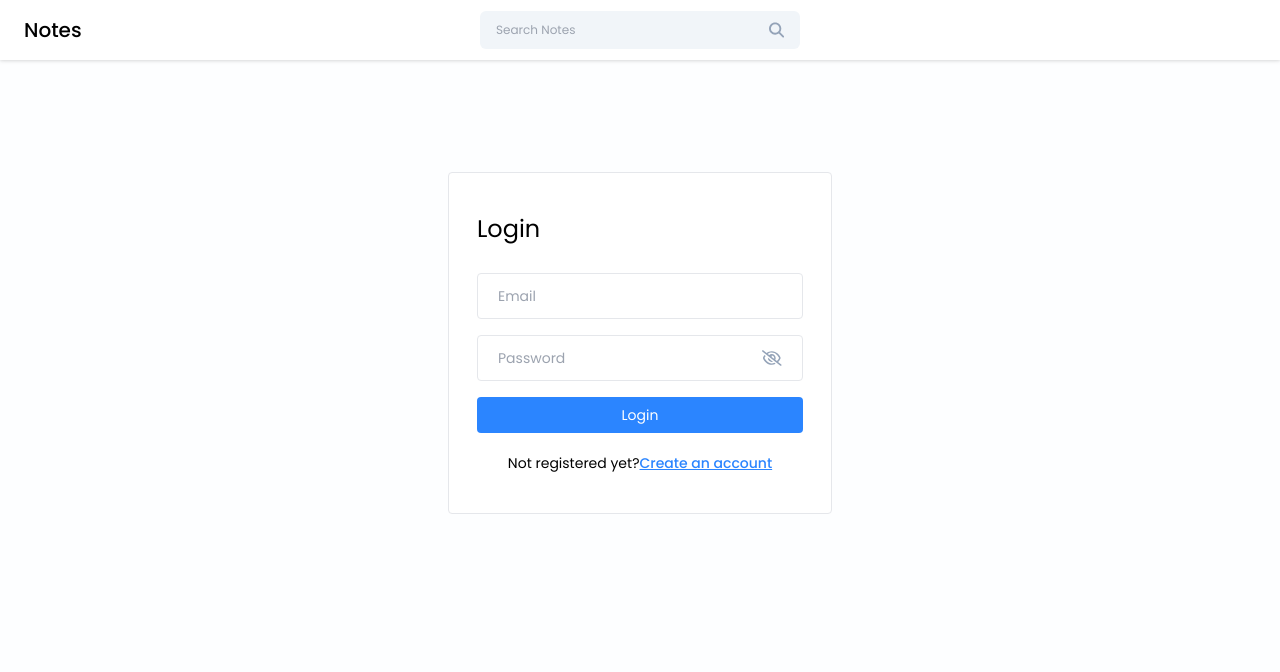
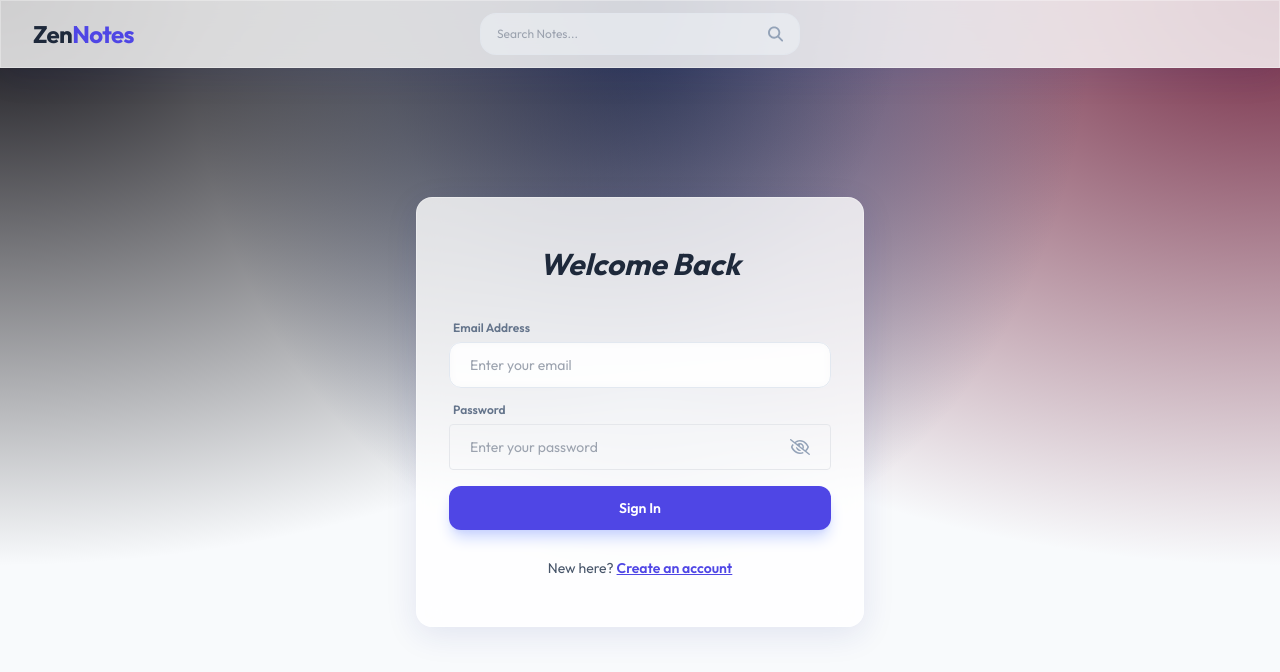
Before and after one commit to Adeelniaz7/full-stack-notes-app, a React (Vite) app in the folder frontend/notes-app/: page /Login in a window 1280 px wide. Shown: the top 672 px of the page. Built offline with nearby package versions, Linux system fonts and the light colour scheme.

Commit message:
fix error

```diff
--- a/frontend/notes-app/src/Pages/Login/Login.jsx
+++ b/frontend/notes-app/src/Pages/Login/Login.jsx
@@ -55,31 +55,43 @@ const Login = () => {
     <>
       <Navbar />
 
-      <div className='flex items-center justify-center mt-28'>
-        <div className='w-96 border rounded bg-white px-7 py-10'>
+      <div className='flex items-center justify-center min-h-[80vh] px-4'>
+        <div className='w-full max-w-md glass-card rounded-2xl px-8 py-12 transition-all duration-500 hover:shadow-indigo-500/10'>
           <form onSubmit={handleLogin}>
-            <h4 className="text-2xl mb-7">Login</h4>
+            <h4 className="text-3xl font-bold text-slate-800 mb-8 text-center italic">Welcome Back</h4>
 
+            <div className="space-y-1">
+              <label className="input-label">Email Address</label>
               <input
                 type="text"
-              placeholder="Email"
+                placeholder="Enter your email"
                 className="input-box"
                 value={email}
                 autoComplete="off"
                 onChange={(e) => setEmail(e.target.value)}
               />
+            </div>
 
+            <div className="space-y-1 mt-2">
+              <label className="input-label">Password</label>
               <Passwordinput
                 value={password}
                 onChange={(e) => setPassword(e.target.value)}
+                placeholder="Enter your password"
               />
-            {error && <p className="text-red-500 text-xs pb-1">{error}</p>}
+            </div>
 
-            <button type="submit" className="btn-primary">Login</button>
-            <p className=" text-sm text-center mt-4">
-              Not registered yet?{""}
-              <Link to="/SignUp" className="font-medium text-primary underline">
-                Create an account</Link>
+            {error && <p className="text-red-500 text-xs font-medium pb-4 animate-pulse">{error}</p>}
+
+            <button type="submit" className="btn-primary mt-4">
+              Sign In
+            </button>
+
+            <p className="text-sm text-center text-slate-600 mt-6">
+              New here?{" "}
+              <Link to="/SignUp" className="font-semibold text-indigo-600 hover:text-indigo-700 underline transition-colors">
+                Create an account
+              </Link>
             </p>
           </form>
         </div>
--- a/frontend/notes-app/src/Pages/SignUp/SignUp.jsx
+++ b/frontend/notes-app/src/Pages/SignUp/SignUp.jsx
@@ -64,43 +64,54 @@ const SignUp = () => {
     <>
       <Navbar />
 
-      <div className='flex items-center justify-center mt-28'>
-        <div className='w-96 border rounded bg-white px-7 py-10'>
+      <div className='flex items-center justify-center min-h-[80vh] px-4'>
+        <div className='w-full max-w-md glass-card rounded-2xl px-8 py-12 transition-all duration-500 hover:shadow-indigo-500/10'>
           <form onSubmit={handleSignUp}>
-            <h4 className="text-2xl mb-7">SignUp</h4>
+            <h4 className="text-3xl font-bold text-slate-800 mb-8 text-center italic">Create Account</h4>
 
+            <div className="space-y-1">
+              <label className="input-label">Full Name</label>
               <input
                 type="text"
-              placeholder="Name"
+                placeholder="Enter your name"
                 className="input-box"
                 value={name}
                 onChange={(e) => setName(e.target.value)}
               />
+            </div>
 
+            <div className="space-y-1 mt-2">
+              <label className="input-label">Email Address</label>
               <input
                 type="text"
-              placeholder="Email"
+                placeholder="Enter your email"
                 className="input-box"
                 value={email}
                 onChange={(e) => setEmail(e.target.value)}
               />
+            </div>
 
-
+             <div className="space-y-1 mt-2">
+              <label className="input-label">Password</label>
               <Passwordinput
                 value={password}
                 onChange={(e) => setPassword(e.target.value)}
+                placeholder="Create a password"
               />
+            </div>
 
-            {error && <p className="text-red-500 text-xs pb-1">{error}</p>}
+            {error && <p className="text-red-500 text-xs font-medium pb-4 animate-pulse">{error}</p>}
 
-            <button type="submit" className="btn-primary">Create Account</button>
-            <p className=" text-sm text-center mt-4">
-              Already have an account?{""}
-              <Link to="/Login" className="font-medium text-primary underline">
-                Login</Link>
+            <button type="submit" className="btn-primary mt-4">
+              Join Now
+            </button>
+
+            <p className="text-sm text-center text-slate-600 mt-6">
+              Already have an account?{" "}
+              <Link to="/Login" className="font-semibold text-indigo-600 hover:text-indigo-700 underline transition-colors">
+                Login
+              </Link>
             </p>
-
-
           </form>
         </div>
       </div>
--- a/frontend/notes-app/src/components/EmptyCard/Emptycard.jsx
+++ b/frontend/notes-app/src/components/EmptyCard/Emptycard.jsx
@@ -2,9 +2,11 @@ import React from 'react';
 
 const EmptyCard = ({ imgSrc, message }) => {
     return (
-        <div className='flex flex-col items-center justify-center mt-20'>
-            <img src={imgSrc} alt='empty' className='w-60' />
-            <p className='w-1/2 text-sm font-medium text-slate-700 text-center leading-7 mt-5'>
+        <div className='flex flex-col items-center justify-center mt-12 animate-fade-in'>
+            <div className="w-80 h-80 flex items-center justify-center mb-6">
+                <img src={imgSrc} alt='empty' className='w-full object-contain drop-shadow-2xl' />
+            </div>
+            <p className='w-[80%] md:w-1/2 text-base font-semibold text-slate-400 text-center leading-relaxed italic'>
                 {message}
             </p>
         </div>
--- a/frontend/notes-app/src/components/Navbar/Navbar.jsx
+++ b/frontend/notes-app/src/components/Navbar/Navbar.jsx
@@ -26,9 +26,11 @@ const Navbar = ({ userInfo, onSearchNote, handleClearSearch }) => {
   }
 
   return (
-    <div className='bg-white flex items-center justify-between px-6 py-2 drop-shadow'>
-      <div className='flex-1 text-left'>
-        <h2 className='text-xl font-medium text-black py-2'>Notes</h2>
+    <div className='sticky top-0 z-50 glass-card flex items-center justify-between px-8 py-3 mb-6'>
+      <div className='flex-1'>
+        <h2 className='text-2xl font-bold text-slate-800 tracking-tight'>
+          Zen<span className="text-indigo-600">Notes</span>
+        </h2>
       </div>
 
       <div className='flex-1 flex justify-center'>
--- a/frontend/notes-app/src/components/Searchbar/Searchbar.jsx
+++ b/frontend/notes-app/src/components/Searchbar/Searchbar.jsx
@@ -3,24 +3,29 @@ import {FaMagnifyingGlass} from "react-icons/fa6";
 import {IoMdClose} from "react-icons/io";
 
 const Searchbar = ({value,onChange,handleSearch,onClearSearch}) => {
-  return  <div className="w-80 flex items-center px-4 bg-slate-100 rounded-md">
+  return (
+    <div className="w-80 flex items-center px-4 bg-slate-100/50 border border-slate-200/50 rounded-2xl transition-all duration-300 focus-within:bg-white focus-within:shadow-md focus-within:w-96">
       <input
         type="text"
-      placeholder="Search Notes"
-      className="w-full text-xs bg-transparent py-[11px] outline-none"
+        placeholder="Search Notes..."
+        className="w-full text-xs bg-transparent py-3 outline-none text-slate-700"
         value={value}
         onChange={onChange}
       />
 
-      { value && (
+      {value && (
         <IoMdClose
-      className="text-xl text-slate-500 cursor-pointer hover:text-black mr-3"
+          className="text-xl text-slate-500 cursor-pointer hover:text-red-500 transition-colors mr-3"
           onClick={onClearSearch}
         />
       )}
 
-      <FaMagnifyingGlass className="text-slate-400 cursor-pointer hover:text-black" onClick={handleSearch}/>
+      <FaMagnifyingGlass
+        className="text-slate-400 cursor-pointer hover:text-indigo-600 transition-colors"
+        onClick={handleSearch}
+      />
     </div>
+  );
 
 }
 
--- a/frontend/notes-app/src/index.css
+++ b/frontend/notes-app/src/index.css
@@ -1,38 +1,89 @@
-@import url('https://fonts.googleapis.com/css2?family=Poppins:ital,wght@0,100;0,200;0,300;0,400;0,500;0,600;0,700;0,800;0,900;1,100;1,200;1,300;1,400;1,500;1,600;1,700;1,800;1,900&display=swap');
+@import url('https://fonts.googleapis.com/css2?family=Outfit:wght@100;200;300;400;500;600;700;800;900&display=swap');
 
 @tailwind base;
 @tailwind components;
 @tailwind utilities;
 
 @layer base {
+  :root {
+    --primary: #6366f1;
+    --primary-hover: #4f46e5;
+    --secondary: #f43f5e;
+    --bg-main: #f8fafc;
+    --card-bg: rgba(255, 255, 255, 0.8);
+    --glass-border: rgba(255, 255, 255, 0.3);
+  }
 
   html {
-    font-family:"Poppins","sans-serif";
+    font-family: "Outfit", sans-serif;
+    scroll-behavior: smooth;
   }
 
   body {
-
-    background-color:#fdfeff;
-    overflow-x:hidden;
+    background-color: var(--bg-main);
+    background-image:
+      radial-gradient(at 0% 0%, hsla(253,16%,7%,1) 0, transparent 50%),
+      radial-gradient(at 50% 0%, hsla(225,39%,30%,1) 0, transparent 50%),
+      radial-gradient(at 100% 0%, hsla(339,49%,30%,1) 0, transparent 50%);
+    background-attachment: fixed;
+    min-height: 100vh;
+    overflow-x: hidden;
+    color: #1e293b;
   }
 }
 
 @layer components {
+  .glass-card {
+    background: var(--card-bg);
+    backdrop-filter: blur(12px);
+    -webkit-backdrop-filter: blur(12px);
+    border: 1px solid var(--glass-border);
+    box-shadow: 0 8px 32px 0 rgba(31, 38, 135, 0.1);
+  }
 
   .input-box {
-    @apply w-full text-sm bg-transparent border-[1.5px] px-5 py-3 rounded mb-4 outline-none;
+    @apply w-full text-sm bg-white/50 backdrop-blur-sm border border-slate-200 px-5 py-3 rounded-xl mb-4 outline-none transition-all duration-300 focus:border-indigo-500 focus:ring-2 focus:ring-indigo-200;
   }
 
   .btn-primary {
-    @apply w-full text-sm bg-primary text-white p-2 rounded my-1 hover:bg-blue-600;
+    @apply w-full text-sm bg-indigo-600 text-white font-semibold p-3 rounded-xl my-1 hover:bg-indigo-700 transition-all duration-300 transform hover:scale-[1.02] active:scale-[0.98] shadow-lg shadow-indigo-200;
   }
 
   .icon-btn {
-    @apply text-xl text-slate-300 cursor-pointer hover:text-primary;
+    @apply text-xl text-slate-400 cursor-pointer hover:text-indigo-600 transition-colors duration-200;
   }
 
   .input-label {
-    @apply text-xs text-slate-400;
+    @apply text-xs font-semibold text-slate-500 mb-1 ml-1;
   }
 
+  .note-card-hover {
+    @apply transition-all duration-300 hover:shadow-2xl hover:-translate-y-1;
+  }
+
+  .animate-fade-in {
+    animation: fadeIn 0.8s ease-out forwards;
+  }
+
+  @keyframes fadeIn {
+    from { opacity: 0; transform: translateY(10px); }
+    to { opacity: 1; transform: translateY(0); }
+  }
 }
+
+/* Custom Scrollbar */
+::-webkit-scrollbar {
+  width: 6px;
+}
+::-webkit-scrollbar-track {
+  background: transparent;
+}
+::-webkit-scrollbar-thumb {
+  background: #cbd5e1;
+  border-radius: 10px;
+}
+::-webkit-scrollbar-thumb:hover {
+  background: #94a3b8;
+}
+
+/* Modal animation overrides would potentially go here or in component */
--- a/frontend/notes-app/src/utils/constants.js
+++ b/frontend/notes-app/src/utils/constants.js
@@ -1 +1 @@
-export const BASE_URL = 'https://vercel.com/adeelniaz7s-projects/notes-app-uh6k'
+export const BASE_URL = 'https://notes-app-nine-smoky.vercel.app'
```
Also changed, not shown: frontend/notes-app/src/Pages/Home/AddEditNotes.jsx (+18 -19 lines), frontend/notes-app/src/Pages/Home/Home.jsx (+21 -11 lines), frontend/notes-app/src/components/Cards/NoteCard.jsx (+21 -12 lines). Lines whose indentation alone changed are shown as unchanged.
